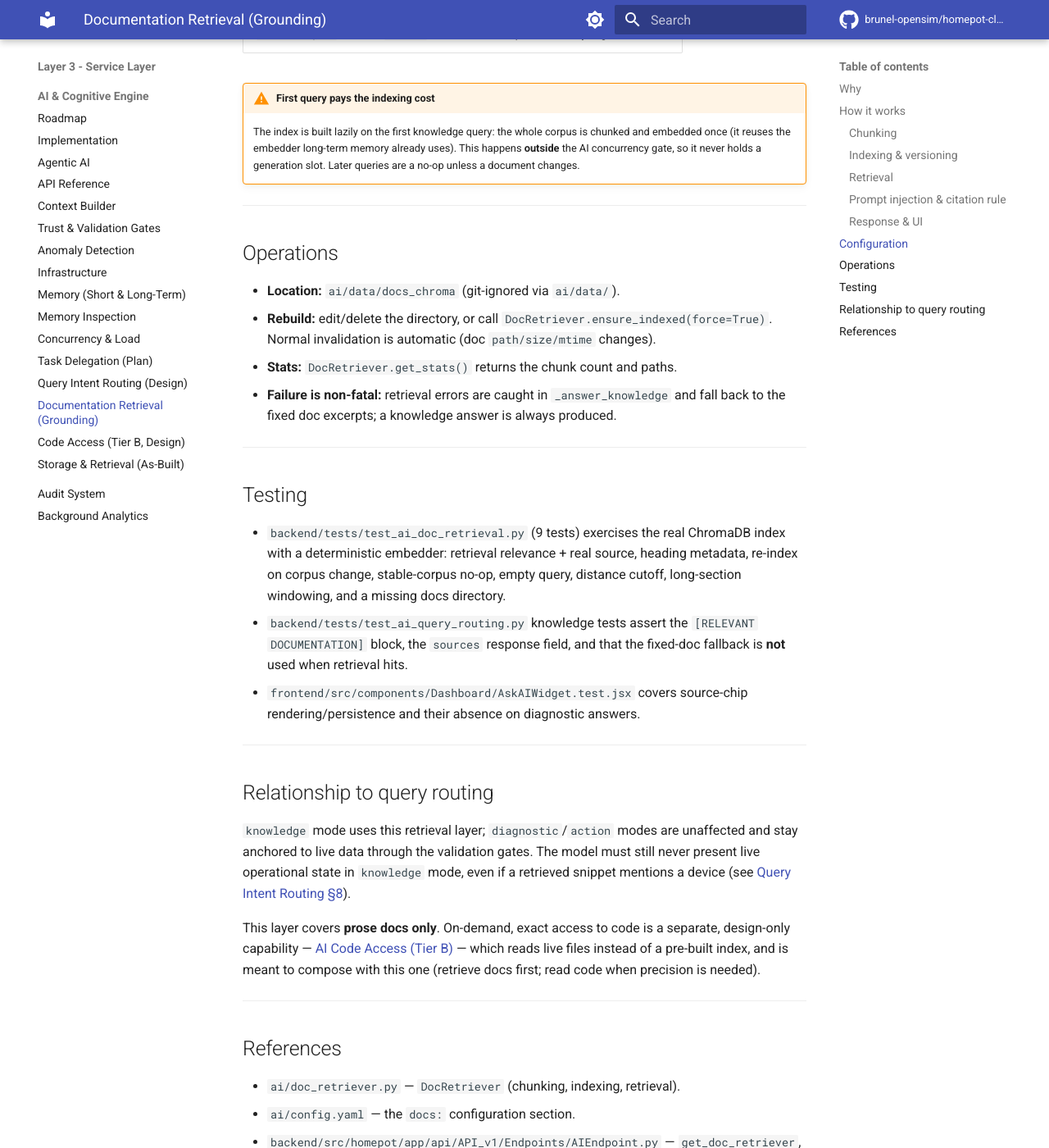
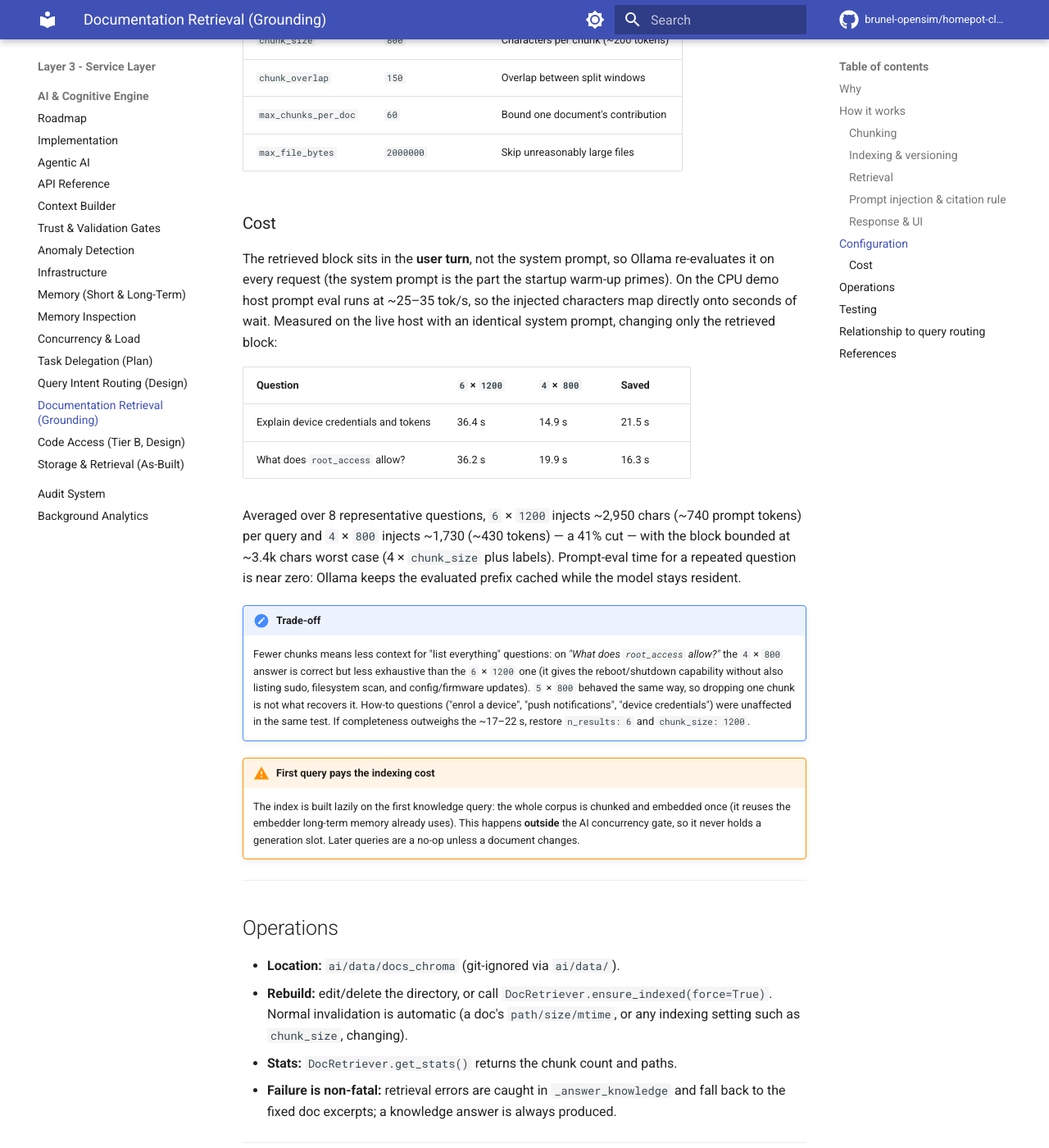
Before and after one commit to brunel-opensim/homepot-client, an MkDocs documentation site: the page built from docs/ai-doc-retrieval.md, in a window 1280 px wide and 1400 px high, scrolled down 4249 px. Shown: the whole window at 82% size. Built offline with MkDocs 1.6.1 and Material for MkDocs 9.7.7, drawn with Linux system fonts in a browser that asks for light colours; comment, search, counter and statistics services are not loaded; the version menu is left out; some of the changed text lies outside the part shown.

Commit message:
perf(ai): inject fewer, smaller doc chunks to cut knowledge-query prompt eval
The knowledge path injects a [RELEVANT DOCUMENTATION] block into the *user*
turn, which Ollama re-evaluates on every request (the system prompt is the part
the startup warm-up caches). Prompt eval runs at ~25-35 tok/s on the CPU demo
host, so the retrieved characters map straight onto seconds of wait: 6 x
1200-char chunks inject ~2,950 chars (~740 prompt tokens) per query.

Retrieve the top 4 chunks at 800 chars instead: ~1,730 chars (~430 tokens), a
41% cut bounded at ~3.4k chars worst case. Measured on the live host with an
identical system prompt and only the retrieved block changing, prompt eval fell
from 36.4s to 14.9s and from 36.8s to 19.9s. The trade-off is documented rather
than hidden: "list everything" answers (e.g. what root_access allows) come out
less exhaustive, while how-to answers are unaffected.

Changing an indexing setting previously did nothing on its own: the index
version hash covered only (path, size, mtime), so changing chunk_size silently
kept serving chunks built with the old size. The indexing settings are now part
of the version, pinned by a new test.

```diff
--- a/docs/ai-doc-retrieval.md
+++ b/docs/ai-doc-retrieval.md
@@ -65,10 +65,16 @@ Sections longer than `chunk_size` are split into overlapping windows
 ### Indexing & versioning
 
 The index is a ChromaDB collection (`project_docs`) built lazily on the first
-retrieval. A **version hash** over every doc's `(path, size, mtime)` decides
-whether the index is stale, so a stable corpus is a **no-op** on every later
-query; editing a doc rebuilds the index once. A sentinel document
-(`__index_version__`) records the current version.
+retrieval. A **version hash** over the corpus `(path, size, mtime)` *and* the
+indexing settings (`chunk_size`, `chunk_overlap`, `max_chunks_per_doc`,
+`max_file_bytes`) decides whether the index is stale, so a stable corpus is a
+**no-op** on every later query; editing a doc — or changing how the corpus is
+chunked — rebuilds the index once. A sentinel document (`__index_version__`)
+records the current version.
+
+The indexing settings are part of the hash on purpose: each one changes what
+gets stored, so without them a config edit would silently keep serving chunks
+built with the old values (e.g. lowering `chunk_size` would have no effect).
 
 ### Retrieval
 
@@ -127,12 +133,42 @@ The `docs:` section of `ai/config.yaml` (`ai/doc_retriever.py`):
 | `chroma_path` | `data/docs_chroma` | ChromaDB path (relative to `ai/`) |
 | `collection_name` | `project_docs` | ChromaDB collection name |
 | `distance_metric` | `cosine` | `cosine` (0..2) or `l2` |
-| `n_results` | `6` | Max chunks injected per query |
+| `n_results` | `4` | Max chunks injected per query |
 | `max_distance` | `0.9` | Relevance cutoff; `null` disables it |
-| `chunk_size` | `1200` | Characters per chunk (~300 tokens) |
+| `chunk_size` | `800` | Characters per chunk (~200 tokens) |
 | `chunk_overlap` | `150` | Overlap between split windows |
 | `max_chunks_per_doc` | `60` | Bound one document's contribution |
 | `max_file_bytes` | `2000000` | Skip unreasonably large files |
+
+### Cost
+
+The retrieved block sits in the **user turn**, not the system prompt, so Ollama
+re-evaluates it on every request (the system prompt is the part the startup
+warm-up primes). On the CPU demo host prompt eval runs at ~25–35 tok/s, so the
+injected characters map directly onto seconds of wait. Measured on the live host
+with an identical system prompt, changing only the retrieved block:
+
+| Question | `6` × `1200` | `4` × `800` | Saved |
+|---|---|---|---|
+| Explain device credentials and tokens | 36.4 s | 14.9 s | 21.5 s |
+| What does `root_access` allow? | 36.2 s | 19.9 s | 16.3 s |
+
+Averaged over 8 representative questions, `6` × `1200` injects ~2,950 chars
+(~740 prompt tokens) per query and `4` × `800` injects ~1,730 (~430 tokens) — a
+41% cut — with the block bounded at ~3.4k chars worst case (4 × `chunk_size`
+plus labels). Prompt-eval time for a repeated question is near zero: Ollama
+keeps the evaluated prefix cached while the model stays resident.
+
+!!! note "Trade-off"
+
+    Fewer chunks means less context for "list everything" questions: on
+    *"What does `root_access` allow?"* the `4` × `800` answer is correct but less
+    exhaustive than the `6` × `1200` one (it gives the reboot/shutdown
+    capability without also listing sudo, filesystem scan, and config/firmware
+    updates). `5` × `800` behaved the same way, so dropping one chunk is not
+    what recovers it. How-to questions ("enrol a device", "push notifications",
+    "device credentials") were unaffected in the same test. If completeness
+    outweighs the ~17–22 s, restore `n_results: 6` and `chunk_size: 1200`.
 
 !!! warning "First query pays the indexing cost"
     The index is built lazily on the first knowledge query: the whole corpus is
@@ -146,7 +182,8 @@ The `docs:` section of `ai/config.yaml` (`ai/doc_retriever.py`):
 
 - **Location:** `ai/data/docs_chroma` (git-ignored via `ai/data/`).
 - **Rebuild:** edit/delete the directory, or call `DocRetriever.ensure_indexed(force=True)`.
-  Normal invalidation is automatic (doc `path/size/mtime` changes).
+  Normal invalidation is automatic (a doc's `path/size/mtime`, or any indexing
+  setting such as `chunk_size`, changing).
 - **Stats:** `DocRetriever.get_stats()` returns the chunk count and paths.
 - **Failure is non-fatal:** retrieval errors are caught in `_answer_knowledge`
   and fall back to the fixed doc excerpts; a knowledge answer is always produced.
@@ -155,10 +192,11 @@ The `docs:` section of `ai/config.yaml` (`ai/doc_retriever.py`):
 
 ## Testing
 
-- `backend/tests/test_ai_doc_retrieval.py` (9 tests) exercises the real ChromaDB
+- `backend/tests/test_ai_doc_retrieval.py` (10 tests) exercises the real ChromaDB
   index with a deterministic embedder: retrieval relevance + real source,
-  heading metadata, re-index on corpus change, stable-corpus no-op, empty query,
-  distance cutoff, long-section windowing, and a missing docs directory.
+  heading metadata, re-index on corpus change, re-index on an indexing-config
+  change, stable-corpus no-op, empty query, distance cutoff, long-section
+  windowing, and a missing docs directory.
 - `backend/tests/test_ai_query_routing.py` knowledge tests assert the
   `[RELEVANT DOCUMENTATION]` block, the `sources` response field, and that the
   fixed-doc fallback is **not** used when retrieval hits.
```
Also changed, not shown: docs/ai-query-routing.md (+6 -6 lines), docs/ai-storage-and-retrieval.md (+16 -16 lines), 3 other files.
